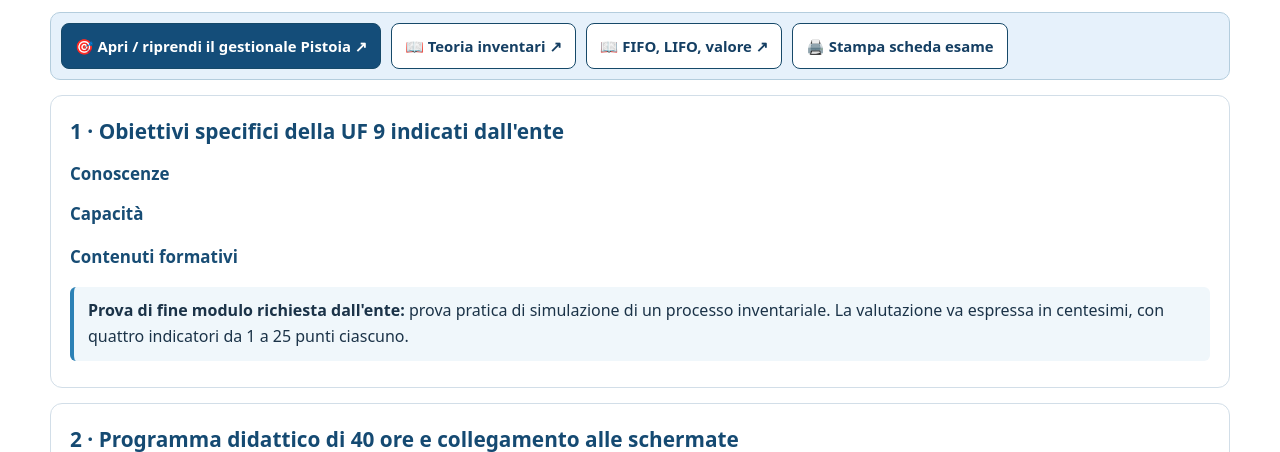
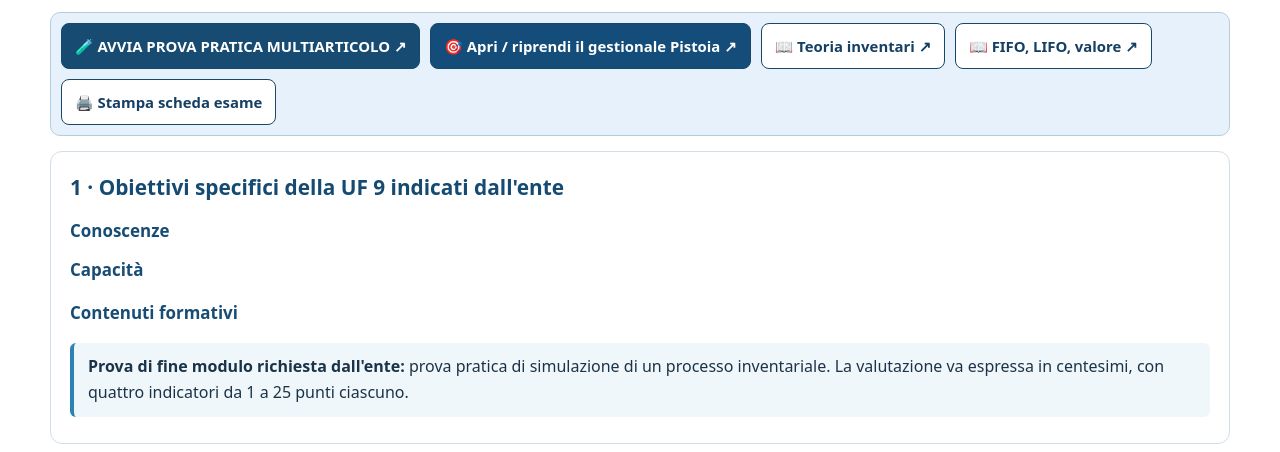
Before and after one commit to Maurizio-7887/MASTERSAPSTYLE-ACADEMY, a Python web app: template app/blueprints/portale/templates/portale/uf9_esame.html in a window 1280 px wide. Shown: the part 239-691 px from the top of the page. Run offline with Jinja, Linux system fonts and the light colour scheme; the template is opened without the code that fills it, so the values that code supplies are empty.

Commit message:
Make separate multiarticle UF9 exam clearly accessible from uf9_esame.html

```diff
--- a/app/blueprints/portale/templates/portale/uf9_esame.html
+++ b/app/blueprints/portale/templates/portale/uf9_esame.html
@@ -45,6 +45,7 @@
 <p>Fonte: progetto didattico dell'ente. La suddivisione delle 40 ore e i nomi dei quattro indicatori sono proposte operative per applicare le specifiche ricevute.</p>
 </header>
 <div class="uf9-tools" aria-label="Comandi disponibili durante tutta la lezione">
+<a href="{{ url_for('portale.uf9_laboratorio',versione=versione) }}" target="_blank" rel="noopener" style="background:#174b72;color:white">🧪 AVVIA PROVA PRATICA MULTIARTICOLO ↗</a>
 <a class="uf9-primary" href="{{ url_for('erp_dati.avvio', versione=versione, esercizio_guida='magazziniere-5') }}" target="_blank" rel="noopener">🎯 Apri / riprendi il gestionale Pistoia ↗</a>
 <a href="{{ url_for('portale.lezioni_magazzino', versione=versione, percorso='pistoia', lezione='inventario') }}" target="_blank" rel="noopener">📖 Teoria inventari ↗</a>
 <a href="{{ url_for('portale.lezioni_magazzino', versione=versione, percorso='pistoia', lezione='valori') }}" target="_blank" rel="noopener">📖 FIFO, LIFO, valore ↗</a>
```
